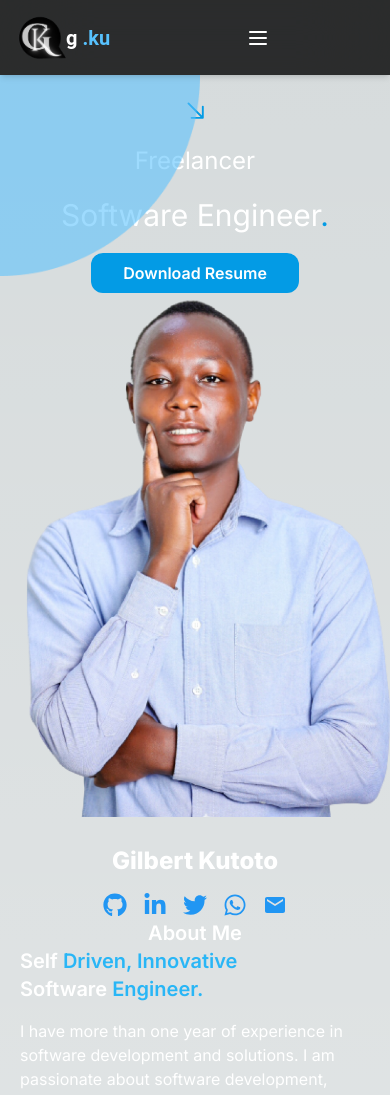
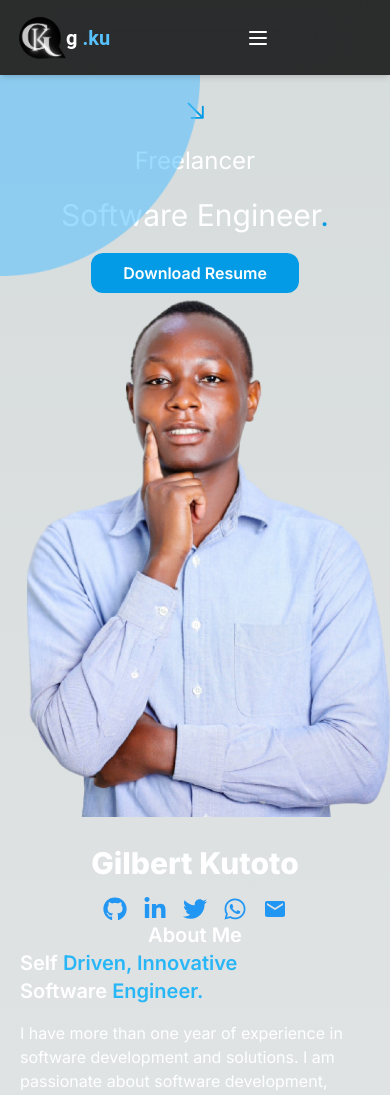
Before and after one commit to gilbert-ku/g.ku, a Next.js app: page / in a window 390 px wide. Shown: the top 1095 px of the page. Built offline with nearby package versions, Linux system fonts and the light colour scheme; no server answers.

Commit message:
update  home page 2

```diff
--- a/components/home/HomePage.jsx
+++ b/components/home/HomePage.jsx
@@ -46,7 +46,7 @@ const HomePage = () => {
             className="mx-auto"
 
           />
-          <h1 className="text-2xl md:text-6xl lg:text-8xl text-white font-extrabold mx-auto mt-7">
+          <h1 className="text-3xl md:text-6xl lg:text-8xl text-white font-extrabold mx-auto mt-7">
             Gilbert Kutoto
           </h1>
 
```
